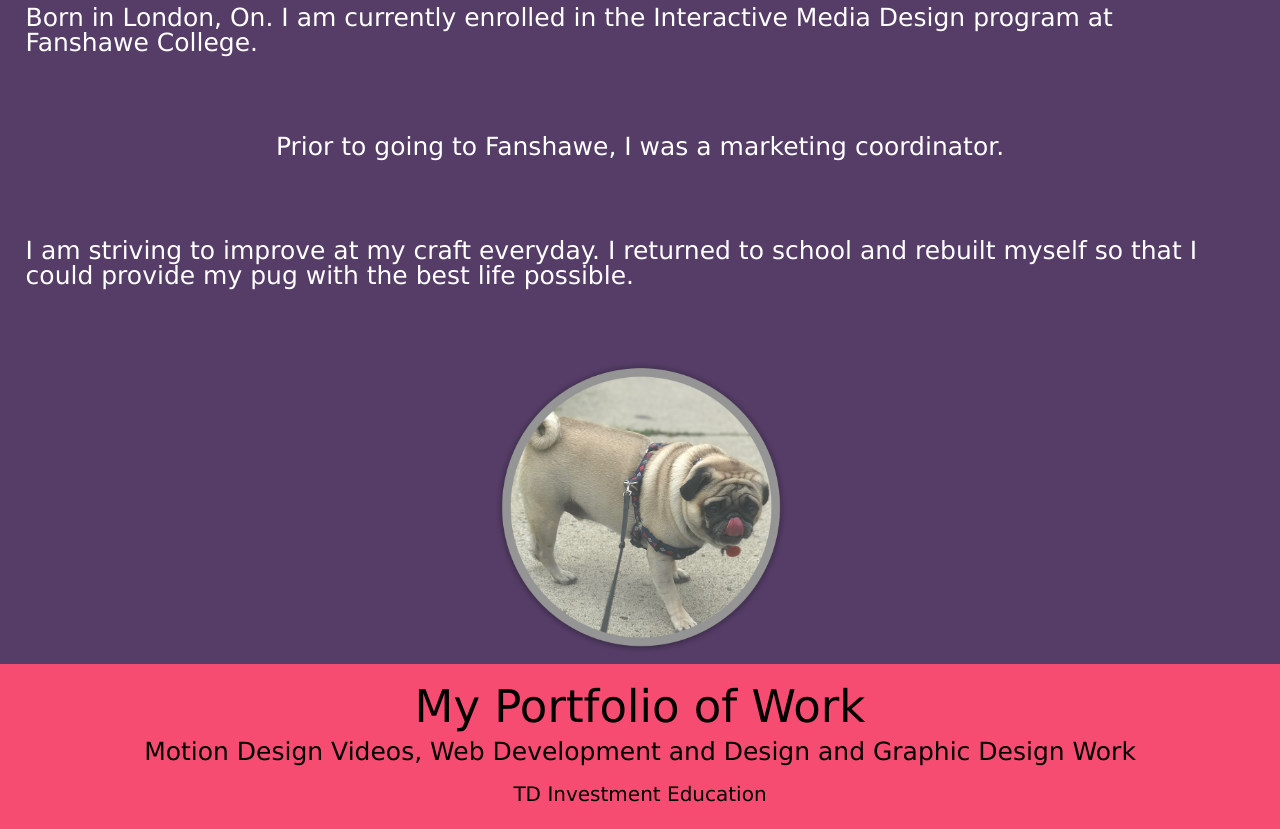
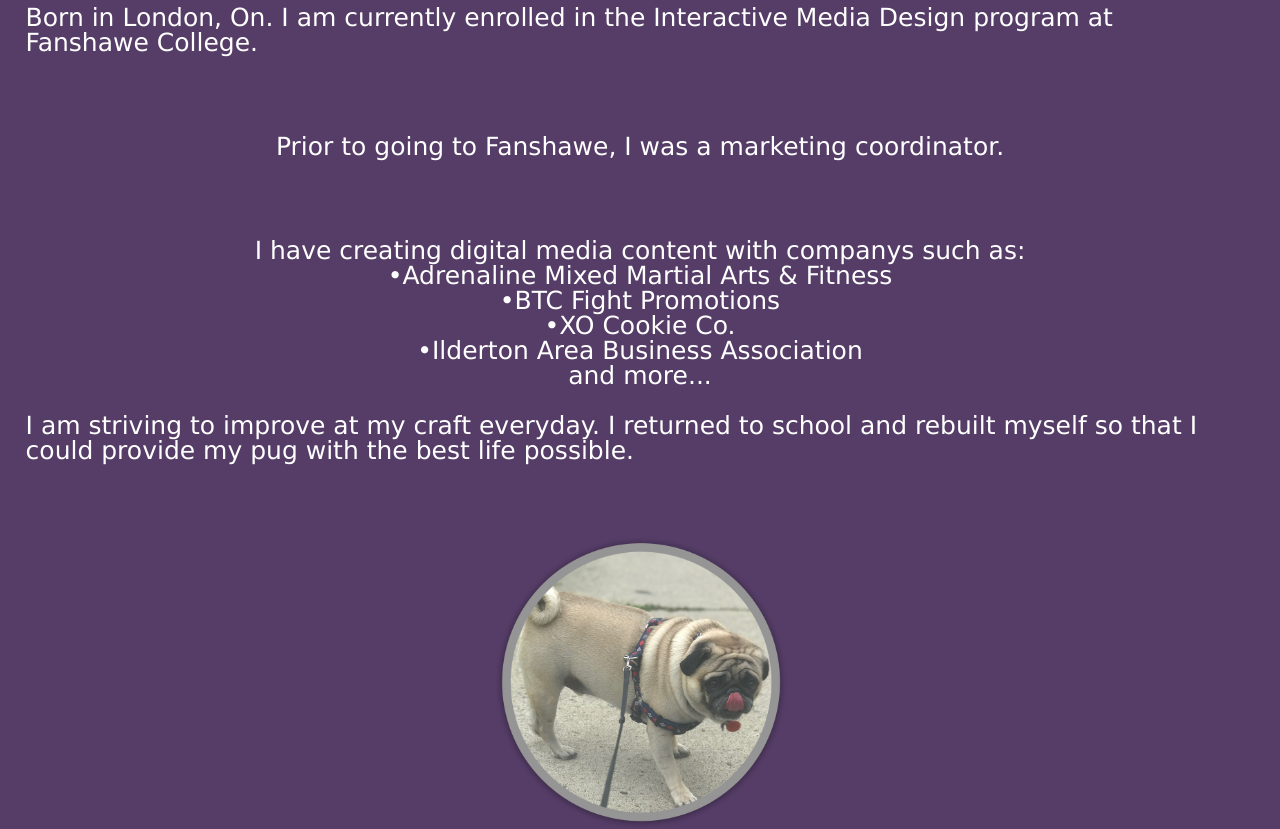
Before and after one commit to ginoghal/Ghalehpardaz_G-Website, a PHP site: page / in a window 1280 px wide. Shown: the part 1561-2390 px from the top of the page. Run offline with PHP 8.4, Linux system fonts and the light colour scheme; some libraries are stand-ins or nearby versions; some web fonts are replaced; grey boxes are pictures that could not be loaded.

Commit message:
added company description

```diff
--- a/index.php
+++ b/index.php
@@ -59,6 +59,7 @@ if(isset($_POST['submit'])){
         <h1>WHO I AM</h1>
         <h2>Born in London, On. I am currently enrolled in the Interactive Media Design program at Fanshawe College.</h2>
         <h3>Prior to going to Fanshawe, I was a marketing coordinator.</h3>
+        <h5>I have creating digital media content with companys such as: <br>•Adrenaline Mixed Martial Arts & Fitness<br>•BTC Fight Promotions<br>•XO Cookie Co.<br>•Ilderton Area Business Association<br>and more...</h5>
         <h4>I am striving to improve at my craft everyday. I returned to school and rebuilt myself so that I could provide my pug with the best life possible.</h4>
 
         <div class="pug"><img src="public/images/Pugsley.png" alt="pug"></div>
--- a/sass/style.scss
+++ b/sass/style.scss
@@ -393,6 +393,15 @@ a:hover{
     color: white;
 }
 
+#aboutMe h5{
+  font-size: 20px;
+  font-family: $ff;
+  text-align: center;
+  margin-top: 15px;
+  color: white;
+  padding-bottom: 10px;
+}
+
 .pug img{
     width: 200px;
      padding-top: 10px;
@@ -1239,6 +1248,16 @@ width: auto;
    color: white;
 }
 
+#aboutMe h5{
+  font-size: 25px;
+  font-family: $ff;
+  text-align: center;
+  margin-top: 15px;
+  color: white;
+  padding-bottom: 10px;
+}
+
+
 .pug img{
    width: 300px;
     padding-top: 10px;
@@ -2106,6 +2125,16 @@ width: auto;
    color: white;
 }
 
+#aboutMe h5{
+  font-size: 40px;
+  font-family: $ff;
+  text-align: center;
+  margin-top: 15px;
+  color: white;
+  padding-bottom: 10px;
+}
+
+
 .pug img{
    width: 500px;
     padding-top: 1px;
```
Also changed, not shown: public/css/style.css, 2 other files.
